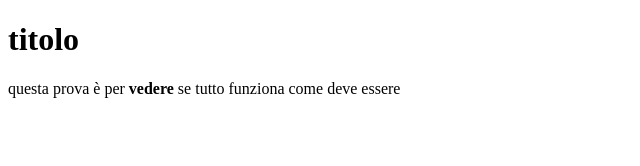
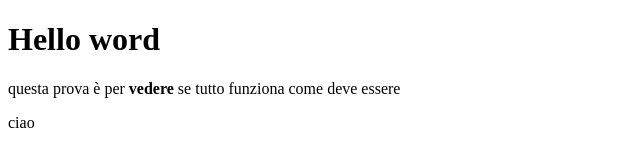
Before and after one commit to manuelpezzi/htmlcss-hello, a plain HTML site: page index.html in a window 1280 px wide. Shown: the whole page, without its empty margins (0-640 px from the left). Drawn offline with Linux system fonts and the light colour scheme.

Commit message:
add - paragrafo 2

```diff
--- a/index.html
+++ b/index.html
@@ -6,7 +6,9 @@
     <title>Document</title>
 </head>
 <body>
-    <h1>titolo</h1>
+    <h1>Hello word</h1>
         <p>questa prova è per <strong>vedere</strong> se tutto funziona come deve essere</p>
+        <p>ciao</p>
+
 </body>
 </html>
```
